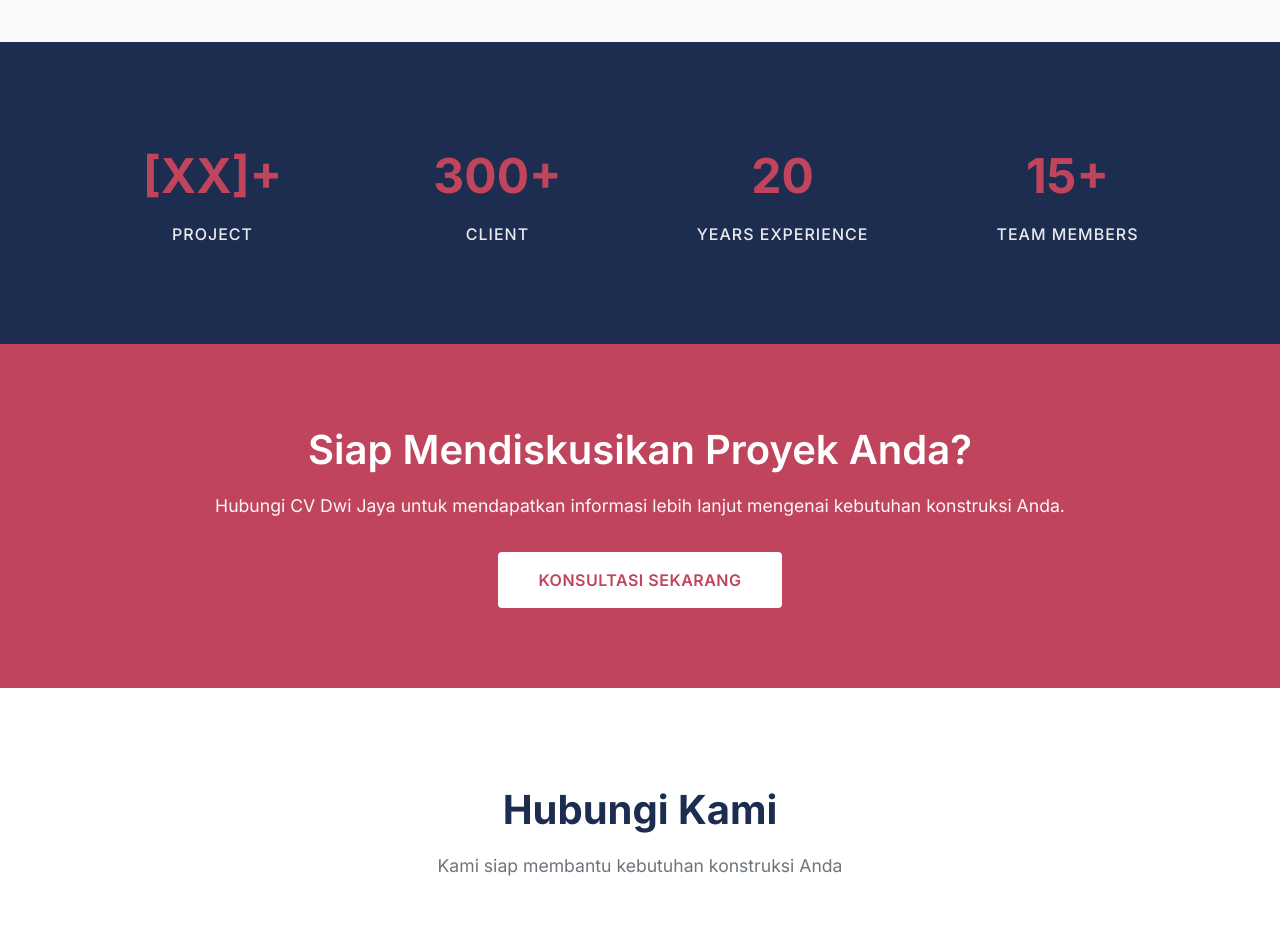
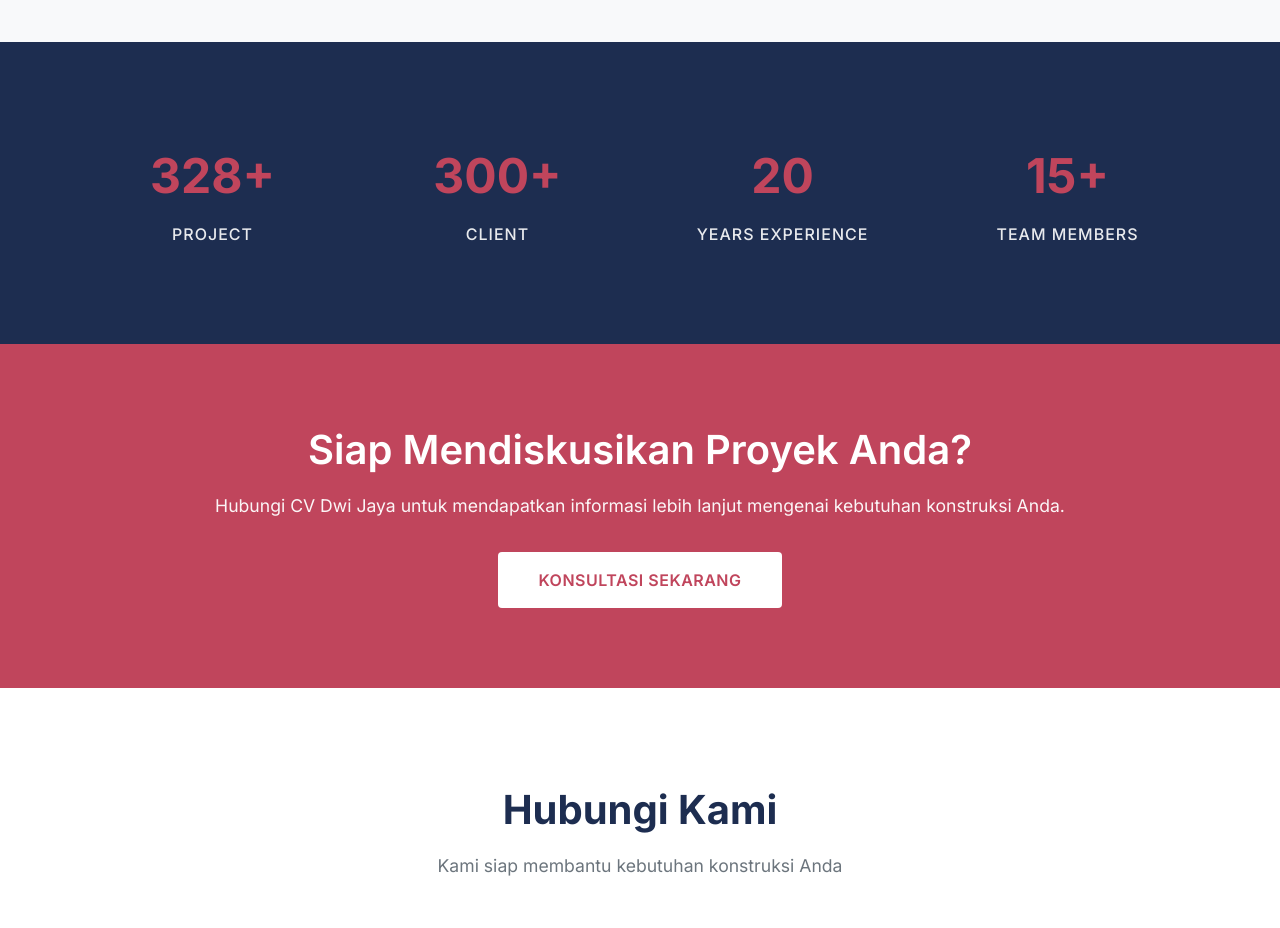
Before and after one commit to miftahhakim/pt-dwi-jaya, a React (Vite) app: page / in a window 1280 px wide. Shown: the part 3920-4848 px from the top of the page. Built offline with nearby package versions, Linux system fonts and the light colour scheme.

Commit message:
Update statistics pada project

```diff
--- a/src/components/Statistics.jsx
+++ b/src/components/Statistics.jsx
@@ -6,7 +6,7 @@
           <div className="col-md-3 col-6">
             <div className="stat-item">
               {/* Ganti [XX] dengan angka sebenarnya ketika data tersedia */}
-              <div className="stat-number">[XX]+</div>
+              <div className="stat-number">328+</div>
               <div className="stat-label">Project</div>
             </div>
           </div>
```
